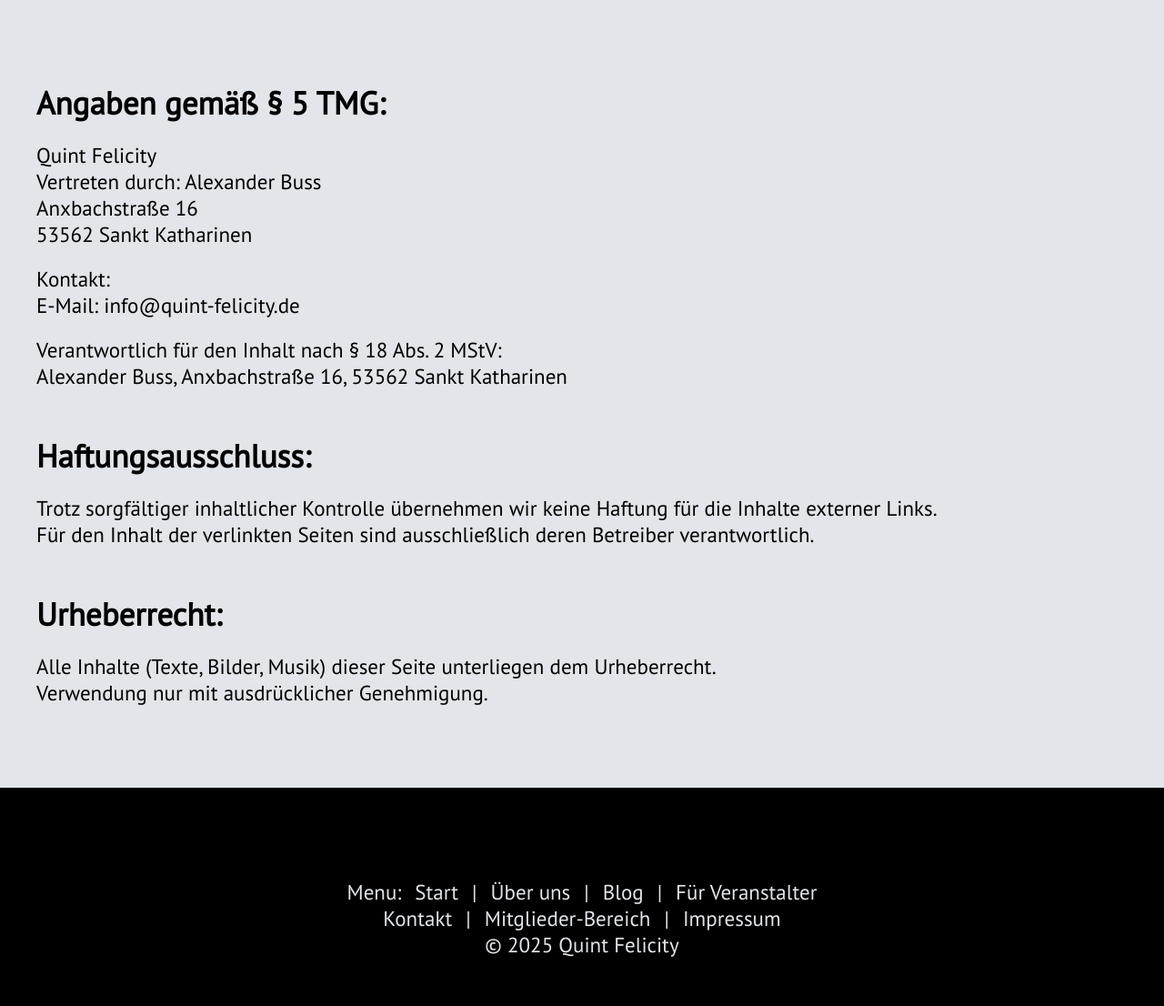
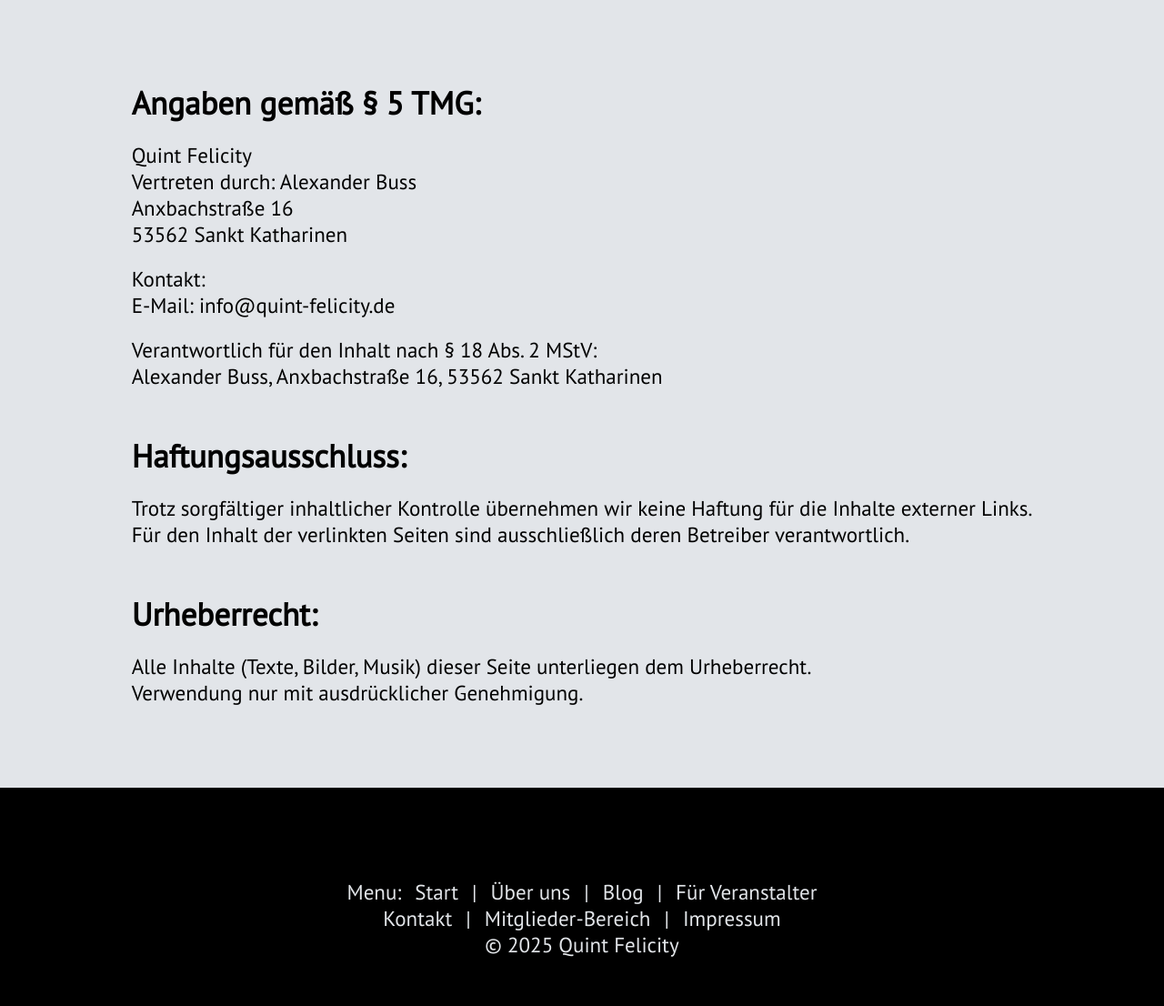
Before and after one commit to teaspoon-de/www-quint-felicity, a PHP site: page /impressum in a window 1280 px wide. Shown: the part 120-1226 px from the top of the page at 91% size. Run offline with PHP 8.4, Linux system fonts and the light colour scheme.

Commit message:
Display Fix #3

```diff
--- a/public/css/impressum.css
+++ b/public/css/impressum.css
@@ -4,6 +4,8 @@
     padding-top: 0;
     padding-bottom: 50px;
     margin-bottom: 100px;
+    display: flex;
+    justify-content: center;
 }
 #impressum article {
     padding: 40px;
@@ -11,7 +13,6 @@
     flex-direction: column;
     gap: 0px;
     max-width: 1000px;
-    justify-self: center;
 }
 #impressum h1 {
     font-size: 35px;
```
